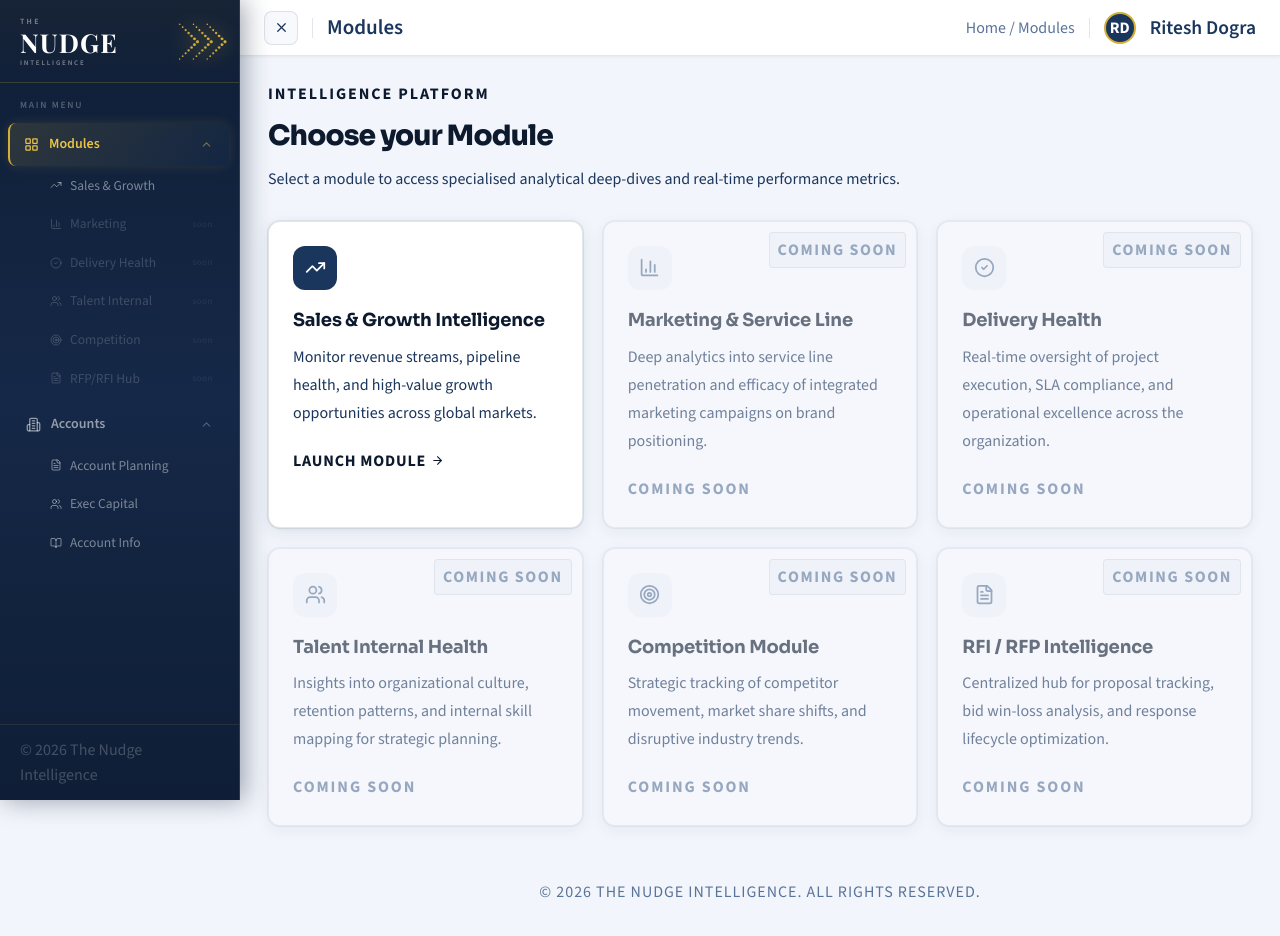
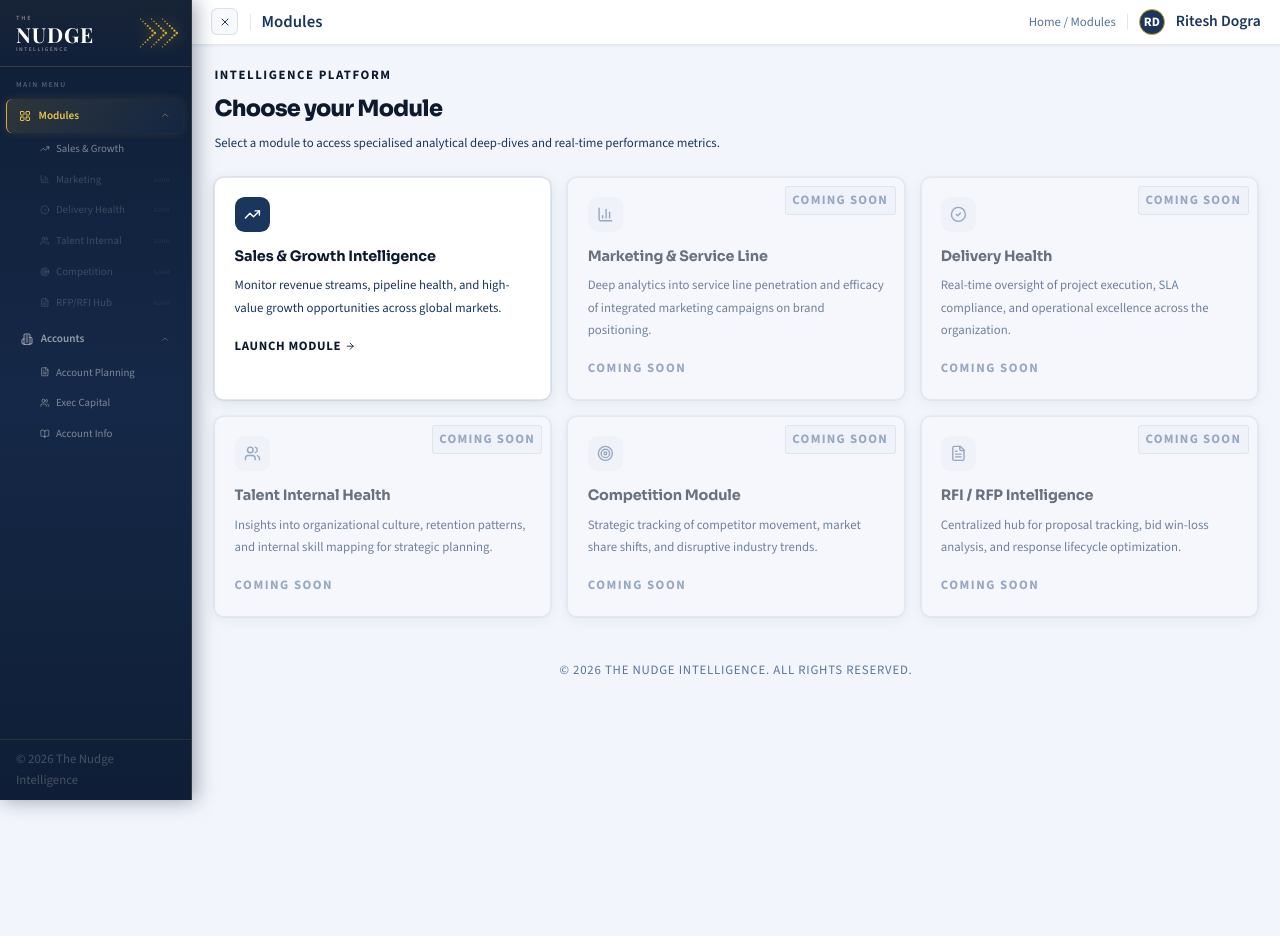
Before and after one commit to gauravailabs/nudge-intelligence, a React (Vite) app: page /modules in a window 1280 px wide. Shown: the top 936 px of the page. After the commit the page ends 800 px from the top, so only its background shows below. Built offline with nearby package versions, Linux system fonts and the light colour scheme; no server answers; a web font is replaced by a local one.

Commit message:
Fix zoom level + add vercel.json routing fix

```diff
--- a/src/index.css
+++ b/src/index.css
@@ -75,7 +75,7 @@
 
 /* ─── RESET ───────────────────────────────────────────────────────────────── */
 *, *::before, *::after { box-sizing: border-box; margin: 0; padding: 0; }
-html { -webkit-font-smoothing: antialiased; scroll-behavior: smooth; }
+html { -webkit-font-smoothing: antialiased; scroll-behavior: smooth; zoom: 0.8; }
 
 body {
   font-family: 'Source Sans 3', -apple-system, BlinkMacSystemFont, system-ui, sans-serif;
@@ -98,7 +98,8 @@ h1, h2, h3 { font-family: 'Playfair Display', Georgia, serif; }
   width: var(--sb-w);
   min-width: var(--sb-w);
   background: linear-gradient(180deg, #0f1e36 0%, #152847 50%, #0f1e36 100%);
-  height: 100vh;
+  height: 125vh;
+  min-height: 100%;
   position: fixed;
   top: 0; left: 0;
   z-index: 200;
@@ -113,7 +114,7 @@ h1, h2, h3 { font-family: 'Playfair Display', Georgia, serif; }
 
 .main-area {
   margin-left: var(--sb-w);
-  min-height: 100vh;
+  min-height: 125vh;
   display: flex;
   flex-direction: column;
   transition: margin-left var(--t-slow) var(--ease);
@@ -944,10 +945,10 @@ input:not([type="checkbox"]):not([type="radio"]):not([type="range"]),
 
 /* ─── SIDEBAR LOGO SVG ANIMATION ─────────────────────────────────────────── */
 @keyframes left-panel-icon-effects {
-  0%   { opacity: 0.4;  transform: translateX(-4px); filter: drop-shadow(0 0 2px rgba(212,175,55,0.2)); }
-  30%  { opacity: 1;    transform: translateX(0px);  filter: drop-shadow(0 0 10px rgba(212,175,55,0.9)); }
-  60%  { opacity: 1;    transform: translateX(4px);  filter: drop-shadow(0 0 10px rgba(212,175,55,0.9)); }
-  100% { opacity: 0.4;  transform: translateX(-4px); filter: drop-shadow(0 0 2px rgba(212,175,55,0.2)); }
+  0%   { opacity: 0.55; filter: drop-shadow(0 0 2px rgba(212,175,55,0.3)); }
+  35%  { opacity: 1;    filter: drop-shadow(0 0 8px rgba(212,175,55,0.85)); }
+  65%  { opacity: 1;    filter: drop-shadow(0 0 8px rgba(212,175,55,0.85)); }
+  100% { opacity: 0.55; filter: drop-shadow(0 0 2px rgba(212,175,55,0.3)); }
 }
 
 .welcome-sidebar-logo-svg {
@@ -958,5 +959,4 @@ input:not([type="checkbox"]):not([type="radio"]):not([type="range"]),
   transition: opacity 0.15s;
   animation: 3.5s ease-in-out infinite left-panel-icon-effects;
   color: #d4af37;
-  overflow: visible;
 }
```
Also changed, not shown: vercel.json.
